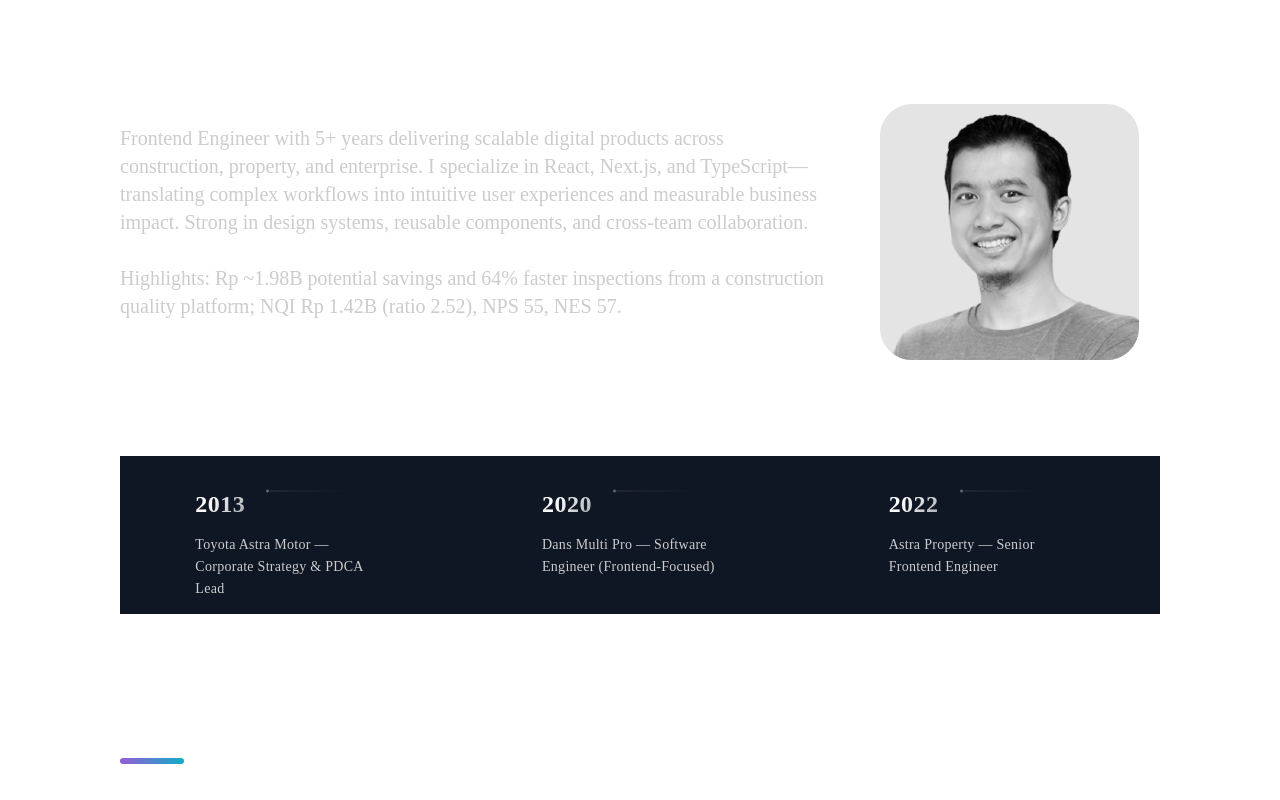
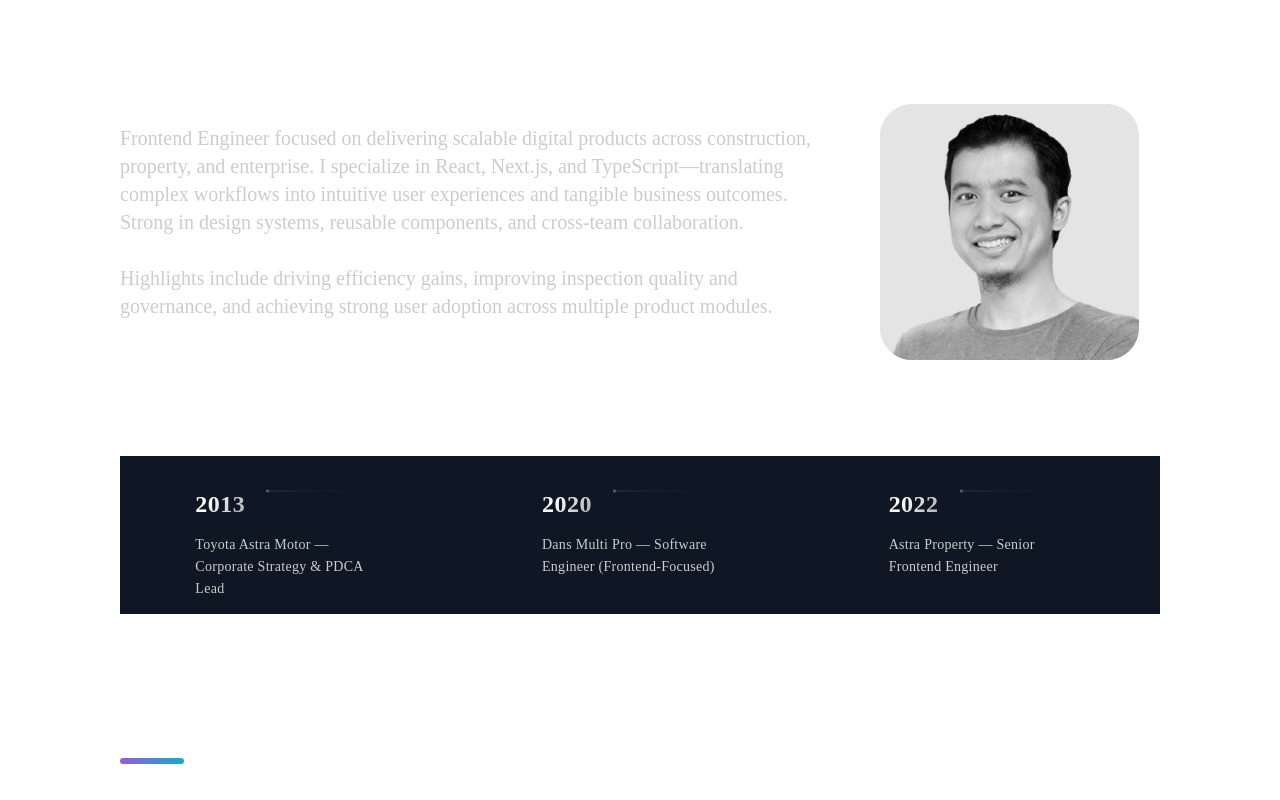
Before and after one commit to achdiathadit/achdiathadit-homepage1.0, a Next.js app: page / in a window 1280 px wide. Shown: the part 1020-1820 px from the top of the page. Built offline with nearby package versions, Linux system fonts and the light colour scheme.

Commit message:
Update caption

```diff
--- a/src/components/Footer/Footer.js
+++ b/src/components/Footer/Footer.js
@@ -17,10 +17,7 @@ const Footer = () => {
 	return (
 		<FooterWrapper>
 			<LinkList>
-				<LinkColumn>
-					<LinkTitle>Call</LinkTitle>
-					<LinkItem href='tel:+6282110046473'>+62 821-1004-6473</LinkItem>
-				</LinkColumn>
+				{/* Phone removed by request */}
 				<LinkColumn>
 					<LinkTitle>Email</LinkTitle>
 					<LinkItem href='mailto: achdiat.dev@gmail.com'>
--- a/src/components/TimeLine/TimeLine.js
+++ b/src/components/TimeLine/TimeLine.js
@@ -83,15 +83,15 @@ const Timeline = () => {
 				</SectionRight>
 				<SectionLeft>
 					<SectionText>
-						Frontend Engineer with 5+ years delivering scalable digital products
+						Frontend Engineer focused on delivering scalable digital products
 						across construction, property, and enterprise. I specialize in React,
 						Next.js, and TypeScript—translating complex workflows into intuitive
-						user experiences and measurable business impact. Strong in design
-						systems, reusable components, and cross-team collaboration.
+						user experiences and tangible business outcomes. Strong in design
+						systems, reusable components, and cross‑team collaboration.
 						<br />
-						<br /> Highlights: Rp ~1.98B potential savings and 64% faster inspections from
-						a construction quality platform; NQI Rp 1.42B (ratio 2.52), NPS 55,
-						NES 57.
+						<br />Highlights include driving efficiency gains, improving inspection quality
+						and governance, and achieving strong user adoption across multiple
+						product modules.
 					</SectionText>
 				</SectionLeft>
 			</FlexContainer>
```
